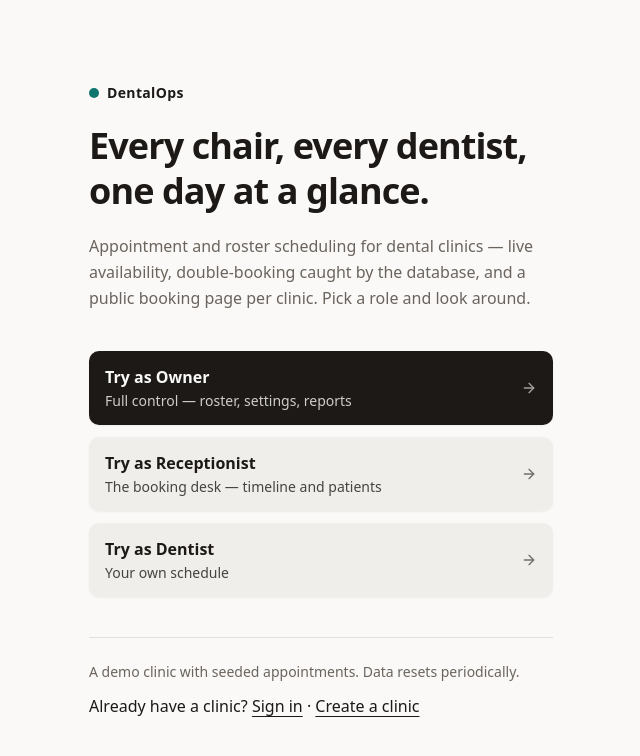
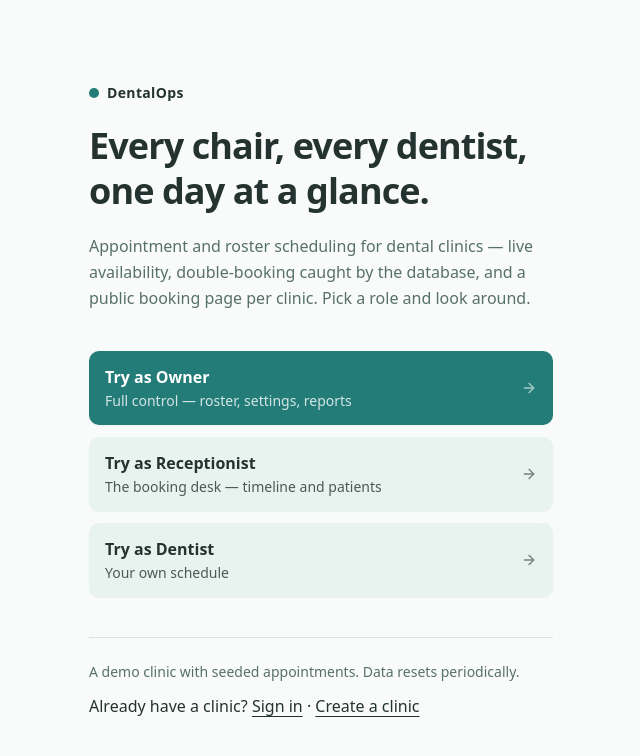
Before and after one commit to nkieu-config/dentalops, a React (Vite) app in the folder apps/web/: page / in a window 1280 px wide. Shown: the top 756 px of the page, without its empty margins (319-959 px from the left). Built offline with nearby package versions, Linux system fonts and the light colour scheme; no server answers.

Commit message:
feat(web): establish sea glass tokens

```diff
--- a/apps/web/src/app.css
+++ b/apps/web/src/app.css
@@ -4,97 +4,97 @@
 :root {
   --radius: 0.625rem;
 
-  --background: #faf9f7;
-  --foreground: #1c1917;
+  --background: #F8FBFA;
+  --foreground: #243330;
   --card: #ffffff;
-  --card-foreground: #1c1917;
+  --card-foreground: #243330;
   --popover: #ffffff;
-  --popover-foreground: #1c1917;
+  --popover-foreground: #243330;
 
-  --primary: #1c1917;
-  --primary-foreground: #fafaf9;
-  --secondary: #f0eeea;
-  --secondary-foreground: #1c1917;
-  --muted: #f5f4f1;
-  --muted-foreground: #6b645e;
-  --accent: #edeae5;
-  --accent-foreground: #1c1917;
+  --primary: #237C78;
+  --primary-foreground: #FFFFFF;
+  --secondary: #E8F3F0;
+  --secondary-foreground: #243330;
+  --muted: #F0F6F4;
+  --muted-foreground: #58706A;
+  --accent: #DDF2ED;
+  --accent-foreground: #243330;
 
-  --destructive: #dc2626;
-  --destructive-foreground: #ffffff;
-  --destructive-surface: #fef2f2;
-  --destructive-on-surface: #991b1b;
-  --warning: #b45309;
-  --warning-foreground: #ffffff;
-  --warning-surface: #fffbeb;
-  --warning-on-surface: #92400e;
-  --success: #047857;
-  --success-foreground: #ffffff;
-  --success-surface: #ecfdf5;
-  --success-on-surface: #065f46;
+  --destructive: #B94343;
+  --destructive-foreground: #FFFFFF;
+  --destructive-surface: #FFF0F0;
+  --destructive-on-surface: #8B3131;
+  --warning: #8C5B00;
+  --warning-foreground: #FFFFFF;
+  --warning-surface: #FFF7E6;
+  --warning-on-surface: #825500;
+  --success: #1F7A58;
+  --success-foreground: #FFFFFF;
+  --success-surface: #EDF8F2;
+  --success-on-surface: #176144;
 
-  --decorative: #0f766e;
-  --decorative-surface: #f0fdfa;
-  --decorative-on-surface: #115e59;
+  --decorative: #237C78;
+  --decorative-surface: #E7F7F3;
+  --decorative-on-surface: #176F6B;
 
-  --border: #e4e0db;
-  --input: #948d86;
-  --ring: #1c1917;
+  --border: #D8E6E2;
+  --input: #668A83;
+  --ring: #176F6B;
 
-  --grid-line: #e7e4e0;
-  --grid-line-hour: #d6d1ca;
-  --offshift: #f5f4f1;
-  --offshift-stripe: #e7e4e0;
-  --now-line: #dc2626;
-  --overlay: rgb(28 25 23 / 0.45);
-  --appointment-muted: #57534e;
+  --grid-line: #E4EFEC;
+  --grid-line-hour: #CADDD8;
+  --offshift: #F0F6F4;
+  --offshift-stripe: #E4EFEC;
+  --now-line: #B94343;
+  --overlay: rgb(20 48 44 / 0.4);
+  --appointment-muted: #47615B;
 }
 
 .dark {
-  --background: #121110;
-  --foreground: #f2f0ed;
-  --card: #1c1a18;
-  --card-foreground: #f2f0ed;
-  --popover: #1c1a18;
-  --popover-foreground: #f2f0ed;
+  --background: #10211F;
+  --foreground: #E8F5F1;
+  --card: #17302D;
+  --card-foreground: #E8F5F1;
+  --popover: #17302D;
+  --popover-foreground: #E8F5F1;
 
-  --primary: #fafaf9;
-  --primary-foreground: #1c1917;
-  --secondary: #262321;
-  --secondary-foreground: #f2f0ed;
-  --muted: #1c1a18;
-  --muted-foreground: #a8a29e;
-  --accent: #2e2b28;
-  --accent-foreground: #f2f0ed;
+  --primary: #69C7BA;
+  --primary-foreground: #10211F;
+  --secondary: #1E3B37;
+  --secondary-foreground: #E8F5F1;
+  --muted: #18322F;
+  --muted-foreground: #B0CAC4;
+  --accent: #28534C;
+  --accent-foreground: #E8F5F1;
 
-  --destructive: #f87171;
-  --destructive-foreground: #450a0a;
-  --destructive-surface: #341b1a;
-  --destructive-on-surface: #fca5a5;
-  --warning: #fbbf24;
-  --warning-foreground: #451a03;
-  --warning-surface: #2a1f0f;
-  --warning-on-surface: #fcd34d;
-  --success: #34d399;
-  --success-foreground: #022c22;
-  --success-surface: #0d2620;
-  --success-on-surface: #6ee7b7;
+  --destructive: #E58E8C;
+  --destructive-foreground: #3B1113;
+  --destructive-surface: #3A2020;
+  --destructive-on-surface: #FFB8B5;
+  --warning: #E3B85A;
+  --warning-foreground: #352600;
+  --warning-surface: #392E14;
+  --warning-on-surface: #FFD888;
+  --success: #68C79D;
+  --success-foreground: #062E20;
+  --success-surface: #14372B;
+  --success-on-surface: #9AE6C2;
 
-  --decorative: #2dd4bf;
-  --decorative-surface: #0c2624;
-  --decorative-on-surface: #5eead4;
+  --decorative: #69C7BA;
+  --decorative-surface: #143935;
+  --decorative-on-surface: #A1E7DD;
 
-  --border: #2e2b28;
-  --input: #78716c;
-  --ring: #fafaf9;
+  --border: #2B514B;
+  --input: #77A29A;
+  --ring: #69C7BA;
 
-  --grid-line: #2e2b28;
-  --grid-line-hour: #403b37;
-  --offshift: #191716;
-  --offshift-stripe: #2e2b28;
-  --now-line: #f87171;
-  --overlay: rgb(12 10 9 / 0.7);
-  --appointment-muted: #d6d3d1;
+  --grid-line: #264842;
+  --grid-line-hour: #345D56;
+  --offshift: #142A27;
+  --offshift-stripe: #264842;
+  --now-line: #E58E8C;
+  --overlay: rgb(4 16 14 / 0.72);
+  --appointment-muted: #C4D8D3;
 }
 
 @theme inline {
@@ -140,6 +140,14 @@
   --radius-xl: calc(var(--radius) + 10px);
 
   --font-sans: "Plus Jakarta Sans Variable", ui-sans-serif, system-ui, sans-serif;
+
+  --text-display: 2.25rem;
+  --text-page-title: 1.75rem;
+  --text-section-title: 1.25rem;
+  --text-card-title: 1rem;
+  --text-body: 0.875rem;
+  --text-supporting: 0.8125rem;
+  --text-meta: 0.75rem;
 
   --ease-enter: cubic-bezier(0.34, 1.24, 0.64, 1);
   --ease-exit: cubic-bezier(0.4, 0, 1, 1);
@@ -209,21 +217,21 @@ html { font-feature-settings: "tnum"; }
 }
 
 :root {
-  --hue0-bg: #f0f9ff; --hue0-border: #0284c7;
-  --hue1-bg: #f5f3ff; --hue1-border: #7c3aed;
-  --hue2-bg: #fdf4ff; --hue2-border: #c026d3;
-  --hue3-bg: #eef2ff; --hue3-border: #4f46e5;
-  --hue4-bg: #f7fee7; --hue4-border: #4d7c0f;
-  --hue5-bg: #fff7ed; --hue5-border: #c2410c;
+  --hue0-bg: #DDF3EE; --hue0-border: #237C78;
+  --hue1-bg: #EEE8F8; --hue1-border: #8066AE;
+  --hue2-bg: #E4F0F8; --hue2-border: #397A9E;
+  --hue3-bg: #FFF3D5; --hue3-border: #9E7014;
+  --hue4-bg: #F9E6EC; --hue4-border: #A85470;
+  --hue5-bg: #E7F0DD; --hue5-border: #527A40;
 }
 
 .dark {
-  --hue0-bg: #082f49; --hue0-border: #38bdf8;
-  --hue1-bg: #2e1065; --hue1-border: #a78bfa;
-  --hue2-bg: #4a044e; --hue2-border: #e879f9;
-  --hue3-bg: #1e1b4b; --hue3-border: #818cf8;
-  --hue4-bg: #1a2e05; --hue4-border: #a3e635;
-  --hue5-bg: #431407; --hue5-border: #fb923c;
+  --hue0-bg: #1C4943; --hue0-border: #69C7BA;
+  --hue1-bg: #3C3554; --hue1-border: #C2B1E6;
+  --hue2-bg: #294352; --hue2-border: #8EC4E3;
+  --hue3-bg: #4A3C20; --hue3-border: #E8C56B;
+  --hue4-bg: #4A303A; --hue4-border: #E7A8B9;
+  --hue5-bg: #33452C; --hue5-border: #A6C98F;
 }
 
 body {
```
Also changed, not shown: 1 other file (tests, documents, lock files or other folders).
